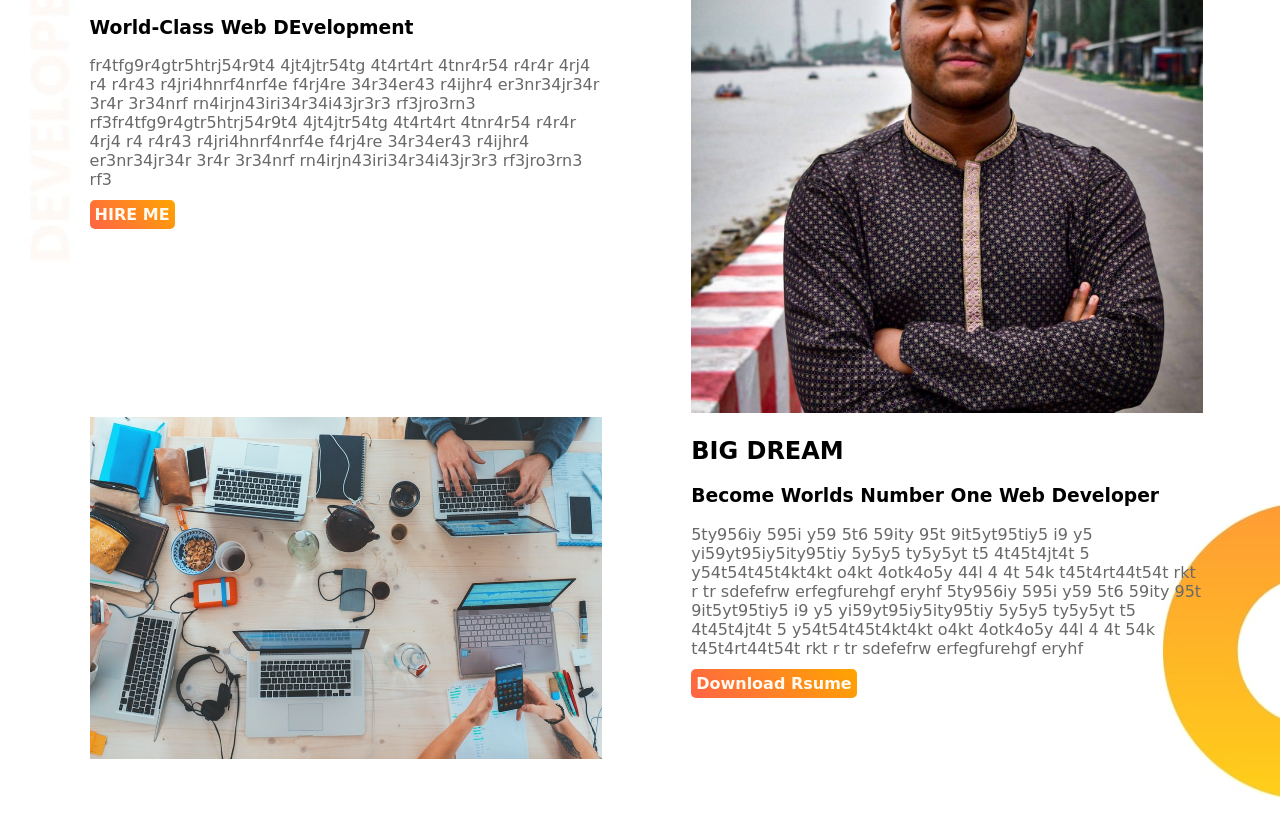
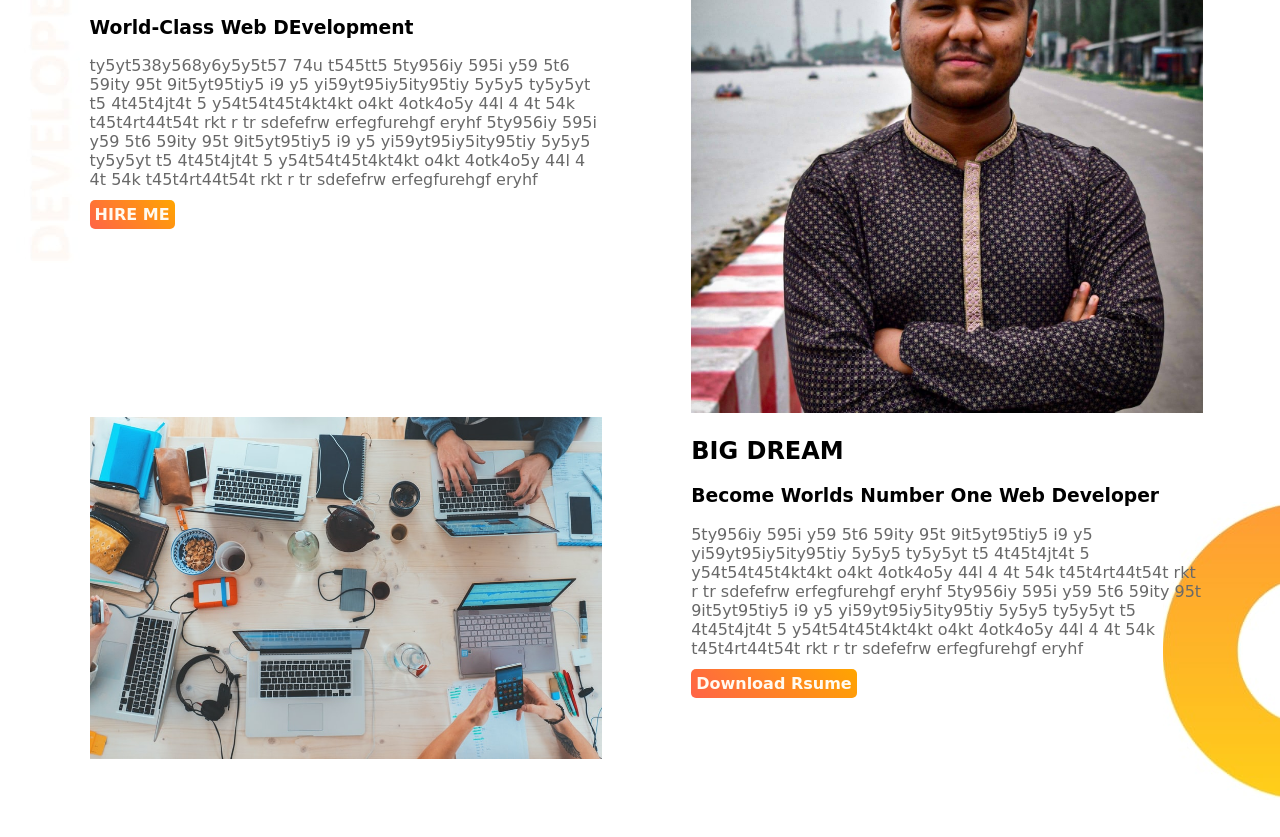
Before and after one commit to Farhan-nadim/web-portfolio, a plain HTML site: page index.html in a window 1280 px wide. Shown: the part 99-936 px from the top of the page. Drawn offline with Linux system fonts and the light colour scheme; a web font is replaced by a local one.

Commit message:
added somethinf

```diff
--- a/index.html
+++ b/index.html
@@ -11,34 +11,25 @@
 <body>
    <section class="top-banner">
     <div class="half-width">
-  <h1>Welcome To </h1>
-  <h1><span class="orange-highlight">Farhan's</span> Website</h1>
-  <h3>World-Class Web DEvelopment</h3>
-  <p>
-fr4tfg9r4gtr5htrj54r9t4 4jt4jtr54tg 4t4rt4rt 4tnr4r54 r4r4r 4rj4 r4 r4r43
-r4jri4hnrf4nrf4e f4rj4re 34r34er43 r4ijhr4 er3nr34jr34r 3r4r 3r34nrf
-rn4irjn43iri34r34i43jr3r3 rf3jro3rn3 rf3fr4tfg9r4gtr5htrj54r9t4 4jt4jtr54tg 4t4rt4rt 4tnr4r54 r4r4r 4rj4 r4 r4r43
-r4jri4hnrf4nrf4e f4rj4re 34r34er43 r4ijhr4 er3nr34jr34r 3r4r 3r34nrf
-rn4irjn43iri34r34i43jr3r3 rf3jro3rn3 rf3
-
-
-
-
-
-
+    <h1>Welcome To </h1>
+    <h1><span class="orange-highlight">Farhan's</span> Website</h1>
+    <h3>World-Class Web DEvelopment</h3>
+   <p>
+ ty5yt538y568y6y5y5t57 74u t545tt5 5ty956iy 595i y59 5t6 59ity 95t 9it5yt95tiy5 i9 y5 yi59yt95iy5ity95tiy 5y5y5 ty5y5yt
+ t5 4t45t4jt4t 5 y54t54t45t4kt4kt o4kt 4otk4o5y 44l 4 4t 54k t45t4rt44t54t rkt r tr sdefefrw
+ erfegfurehgf eryhf 5ty956iy 595i y59 5t6 59ity 95t 9it5yt95tiy5 i9 y5 yi59yt95iy5ity95tiy 5y5y5 ty5y5yt
+ t5 4t45t4jt4t 5 y54t54t45t4kt4kt o4kt 4otk4o5y 44l 4 4t 54k t45t4rt44t54t rkt r tr sdefefrw
+ erfegfurehgf eryhf
   </p>
   <a class="link-button"  target="_blank" href="https://www.facebook.com/farhan.nadim.963">HIRE ME</a>
     </div>
     <div class="half-width">
-
         <img src="images/my.jpg">
     </div>
-
 </section>
 <section class="dream-area">
 <div class="half-width">
 <img src="images/background3.jpg" alt="">
-
 </div>
 <div class="half-width">
 <h2>BIG DREAM</h2>
@@ -49,7 +40,6 @@ rn4irjn43iri34r34i43jr3r3 rf3jro3rn3 rf3
     t5 4t45t4jt4t 5 y54t54t45t4kt4kt o4kt 4otk4o5y 44l 4 4t 54k t45t4rt44t54t rkt r tr sdefefrw
     erfegfurehgf eryhf</p>
     <a target="_blank" class="link-button" href="#">Download Rsume</a>
-
 </div>
 </section>
 <section class="experience-area">
@@ -63,8 +53,6 @@ rn4irjn43iri34r34i43jr3r3 rf3jro3rn3 rf3
     erfegfurehgf eryhf 5ty956iy 595i y59 5t6 59ity 95t 9it5yt95tiy5 i9 y5 yi59yt95iy5ity95tiy 5y5y5 ty5y5yt
     t5 4t45t4jt4t 5 y54t54t45t4kt4kt o4kt 4otk4o5y 44l 4 4t 54k t45t4rt44t54t rkt r tr sdefefrw
     erfegfurehgf eryhf
-
-
 </p>
 </div>
 <div id="baby-web" class="half-width single-experience">
@@ -76,51 +64,11 @@ rn4irjn43iri34r34i43jr3r3 rf3jro3rn3 rf3
         erfegfurehgf eryhf 5ty956iy 595i y59 5t6 59ity 95t 9it5yt95tiy5 i9 y5 yi59yt95iy5ity95tiy 5y5y5 ty5y5yt
         t5 4t45t4jt4t 5 y54t54t45t4kt4kt o4kt 4otk4o5y 44l 4 4t 54k t45t4rt44t54t rkt r tr sdefefrw
         erfegfurehgf eryhf
-
-
     </p>
-
-
 </div>
-
-
-
-
-
-
-
-
-
 </section>
-
 <footer>
-
-
-
     <p>trgteuyh tu5t4 t 95ut 949t 4t4tu 48 u4u4</p>
-
-
 </footer>
-
-
-
-
-
-
-
-
-
-
-
-
-
-
-
-
-
-
-
-
-
 </body>
 </html>
```
